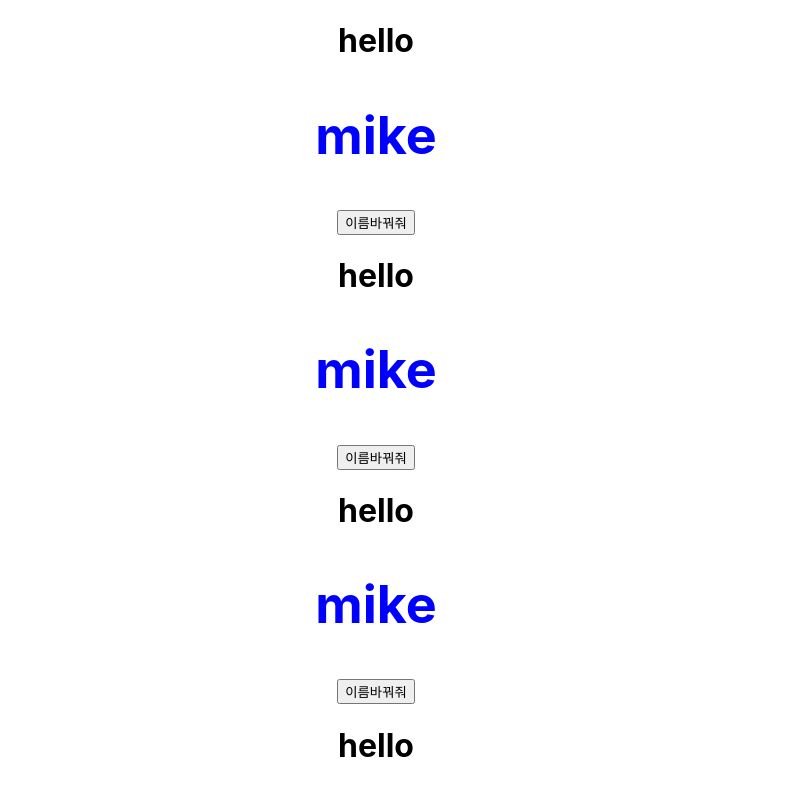
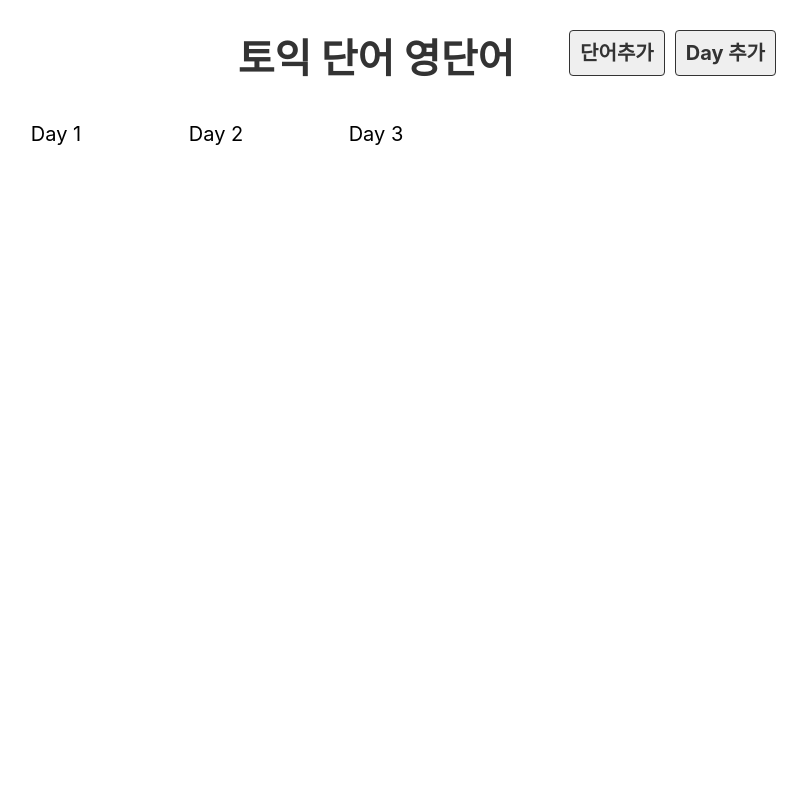
Before and after one commit to KwangminNam/react-english-dictionary-app, a React (Create React App) app: page / in a window 1280 px wide. Shown: the top 800 px of the page, without its empty margins (264-1071 px from the left). Built offline with nearby package versions, Linux system fonts and the light colour scheme.

Commit message:
add dummy data

```diff
--- a/public/index.html
+++ b/public/index.html
@@ -24,7 +24,7 @@
       work correctly both with client-side routing and a non-root public URL.
       Learn how to configure a non-root public URL by running `npm run build`.
     -->
-    <title>React App</title>
+    <title>en</title>
   </head>
   <body>
     <noscript>You need to enable JavaScript to run this app.</noscript>
--- a/src/App.js
+++ b/src/App.js
@@ -1,19 +1,13 @@
 import './App.css';
-import Hello from './component/Hello';
-import Welcome from './component/Welcome';
-import World from './component/World';
-import styles from './App.module.css';
+import './component/Header';
+import Header from './component/Header';
+import DayList from './component/DayList';
 
 function App() {
   return (
     <div className="App">
-      <Hello />
-      <Hello />
-      <Hello />
-      <Hello />
-
-      <div className={styles.box}>app</div>
-      <World></World>
+      <Header></Header>
+      <DayList></DayList>
     </div>
   );
 }
--- a/src/App.module.css
+++ /dev/null
@@ -1,5 +0,0 @@
-.box{
-  width:200px;
-  height:200px;
-  background-color: blue;
-}
--- /dev/null
+++ b/src/component/DayList.js
@@ -0,0 +1,19 @@
+import dummy from "../db/data.json";
+
+function DayList(){
+  console.log(dummy);
+  return(
+    <ul className="list_day">
+    {dummy.days.map(daay => (
+      <li>Day {daay.day}</li>
+    ))}
+    {/* "더미"라는 data.json 에서 days객체 안에있는
+
+    */}
+    <li></li>
+  </ul>
+  )
+
+}
+
+export default DayList;
--- /dev/null
+++ b/src/component/Header.js
@@ -0,0 +1,17 @@
+export default function Header(){
+  return(
+    <div className="header">
+      <h1>
+        <a href="/">토익 단어 영단어</a>
+      </h1>
+      <div className="menu">
+        <a href="#x" className="link">
+          단어추가
+        </a>
+        <a href="#x" className="link">
+          Day 추가
+        </a>
+      </div>
+    </div>
+  )
+}
--- a/src/component/Hello.js
+++ /dev/null
@@ -1,32 +0,0 @@
-// 1. const Hello = function(){
-//   <p>hello</p>
-// }
-// export default Hello;
-
-// 2. const Hello = ()=> {
-//   <p>hello</p>
-// }
-
-// export default Hello;
-import { useState } from 'react';
-import styles from './Hello.module.css';
-
-export default function Hello(){
-
-  const [name,setName] = useState('mike');
-
-
-  function changeName(){
-    const newName = name === "mike" ? "jane" : "mike";
-    setName(newName);
-  }
-
-  return (
-    <>
-      <h1>hello</h1>
-      <h2 id="mikeName" className={styles.name}>{name}</h2>
-      <button onClick={changeName}>이름바꿔줘</button>
-    </>
-  )
-
-}
--- a/src/component/Hello.module.css
+++ /dev/null
@@ -1,10 +0,0 @@
-.box{
-  width: 500px;
-  height: 500px;
-  background-color: red;
-}
-
-.name{
-  color:blue;
-  font-size:52px;
-}
--- a/src/component/Welcome.js
+++ /dev/null
@@ -1,5 +0,0 @@
-const Welcome = ()=>{
-  return <h2>welcome</h2>
-}
-
-export default Welcome;
--- a/src/component/World.js
+++ /dev/null
@@ -1,3 +0,0 @@
-export default function World(){
-  return <h3> world  </h3>
-}
--- /dev/null
+++ b/src/db/data.json
@@ -0,0 +1,16 @@
+{
+  "days": [
+    {"id":1 , "day": 1},
+    {"id":2 , "day": 2},
+    {"id":3 , "day": 3}
+  ],
+  "words": [
+    {
+      "id": 1,
+      "day":1,
+      "eng":"book",
+      "kor":"책",
+      "isDone":false
+    }
+  ]
+}
--- a/src/index.css
+++ b/src/index.css
@@ -1,13 +1,132 @@
 body {
   margin: 0;
-  font-family: -apple-system, BlinkMacSystemFont, 'Segoe UI', 'Roboto', 'Oxygen',
-    'Ubuntu', 'Cantarell', 'Fira Sans', 'Droid Sans', 'Helvetica Neue',
+  font-family: -apple-system, BlinkMacSystemFont, "Segoe UI", "Roboto", "Oxygen",
+    "Ubuntu", "Cantarell", "Fira Sans", "Droid Sans", "Helvetica Neue",
     sans-serif;
   -webkit-font-smoothing: antialiased;
   -moz-osx-font-smoothing: grayscale;
+  font-size: 20px;
+}
+
+ol,
+ul {
+  margin: 0;
+  padding: 0;
+  list-style: none;
 }
 
 code {
-  font-family: source-code-pro, Menlo, Monaco, Consolas, 'Courier New',
+  font-family: source-code-pro, Menlo, Monaco, Consolas, "Courier New",
     monospace;
 }
+
+a {
+  text-decoration: none;
+  color: #333;
+}
+
+.App {
+  width: 800px;
+  margin: 0 auto;
+}
+
+.header {
+  position: relative;
+}
+
+.header .menu {
+  position: absolute;
+  top: 10px;
+  right: 0;
+}
+
+.header .link {
+  border: 1px solid #333;
+  padding: 10px;
+  margin-left: 10px;
+  background-color: #efefef;
+  font-weight: bold;
+  border-radius: 4px;
+}
+
+.list_day {
+  display: flex;
+  flex-wrap: wrap;
+}
+
+.list_day li {
+  flex: 20% 0 0;
+  box-sizing: border-box;
+  padding: 10px;
+}
+
+.list_day a {
+  display: block;
+  padding: 20px 0;
+  font-weight: bold;
+  color: #fff;
+  text-align: center;
+  border-radius: 10px;
+  background-color: dodgerblue;
+}
+
+table {
+  border-collapse: collapse;
+  width: 100%;
+}
+table td {
+  width: 25%;
+  height: 70px;
+  border: 1px solid #ccc;
+  text-align: center;
+  font-size: 26px;
+}
+
+table td:first-child {
+  width: 10%;
+}
+
+.off td {
+  background: #eee;
+  color: #ccc;
+}
+
+.btn_del {
+  margin-left: 10px;
+  color: #fff;
+  background-color: firebrick;
+}
+
+button {
+  padding: 10px;
+  font-weight: bold;
+  font-size: 18px;
+  cursor: pointer;
+  border: 0 none;
+  border-radius: 6px;
+  padding: 10px 20px;
+  color: #fff;
+  background-color: dodgerblue;
+}
+
+.input_area {
+  margin-bottom: 10px;
+}
+
+.input_area label {
+  display: block;
+  margin-bottom: 10px;
+}
+
+.input_area input {
+  width: 400px;
+  height: 40px;
+  font-size: 20px;
+  padding: 0 10px;
+}
+
+.input_area select {
+  width: 400px;
+  height: 40px;
+  font-size: 20px;
+}
```
